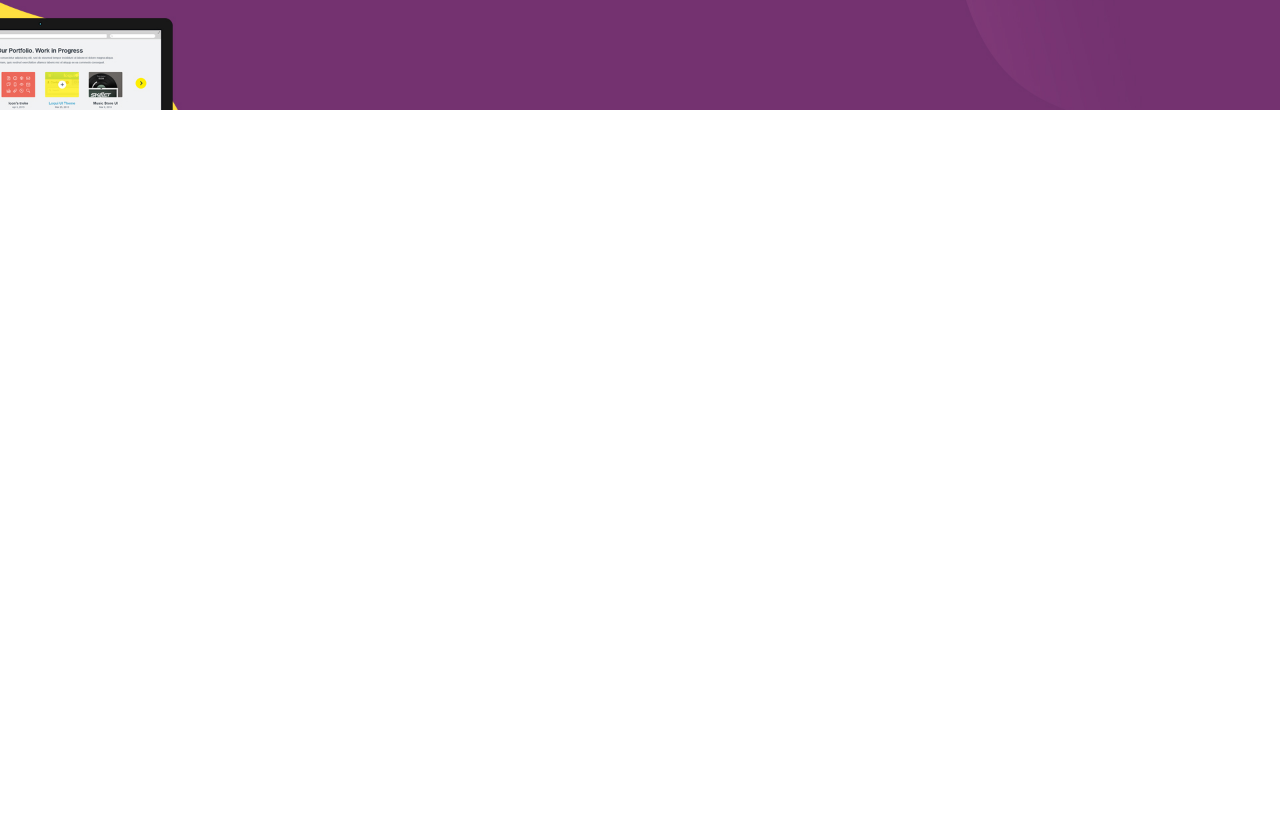
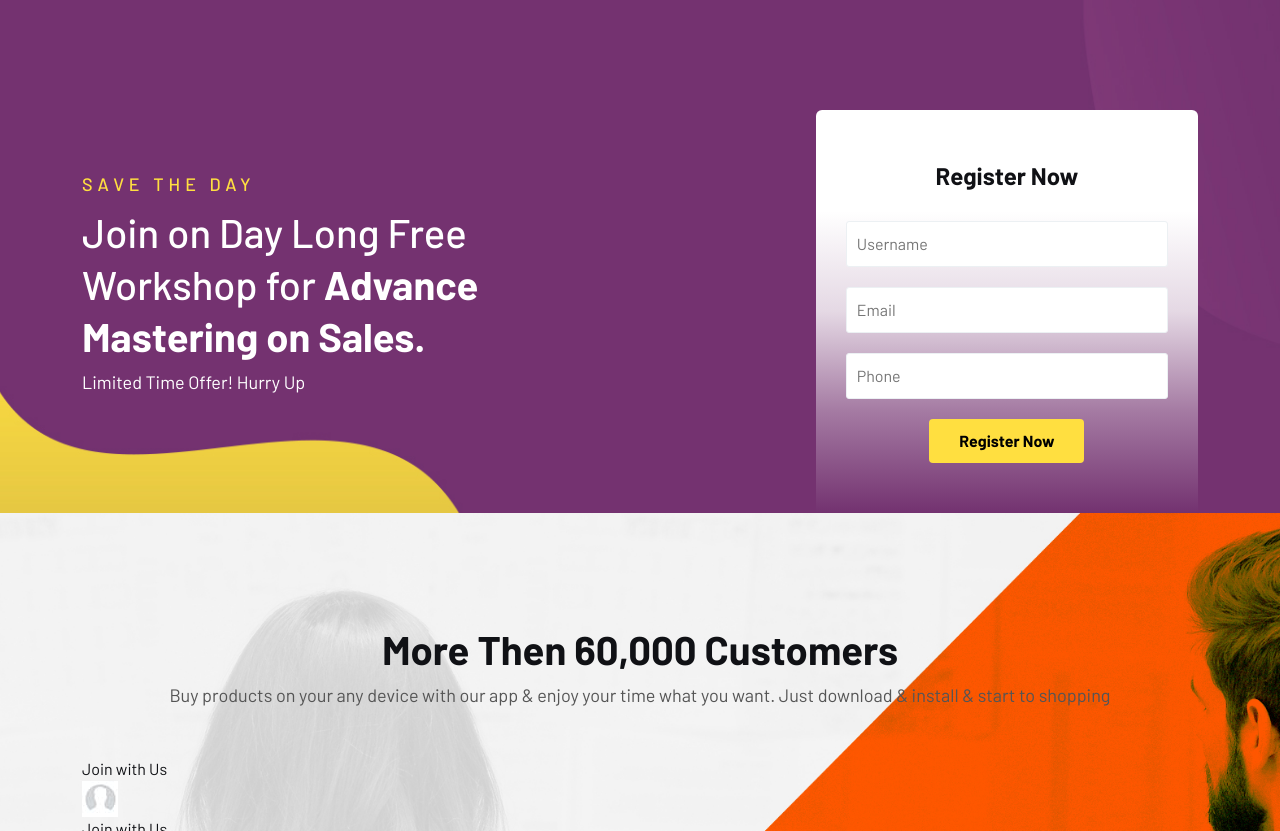
Before and after one commit to hamzakamran456/shop-cart, a React (Vite) app in the folder shop-cart-inner/: page / in a window 1280 px wide. Shown: the part 2749-3580 px from the top of the page. Before the commit the page ends 2859 px from the top, so only its background shows below. Built offline with nearby package versions, Linux system fonts and the light colour scheme.

Commit message:
register and locate separate page

```diff
--- a/shop-cart-inner/src/Home/Home.jsx
+++ b/shop-cart-inner/src/Home/Home.jsx
@@ -3,6 +3,7 @@
 import HomeCategory from "./HomeCategory";
 import CategoryShowCase from "./CategoryShowCase";
 import Register from "./Register";
+import LocationSprade from "./LocationSprade";
 
 const Home = () => {
   return (
@@ -11,6 +12,7 @@
       <HomeCategory />
       <CategoryShowCase />
       <Register />
+      <LocationSprade />
     </div>
   );
 };
--- /dev/null
+++ b/shop-cart-inner/src/Home/LocationSprade.jsx
@@ -0,0 +1,73 @@
+import React from "react";
+import { Link } from "react-router-dom";
+const title = "More Then 60,000 Customers";
+
+const desc =
+  "Buy products on your any device with our app & enjoy your time what you want. Just download & install & start to shopping";
+
+const clientsList = [
+  {
+    imgUrl: "/src/assets/images/clients/avater.jpg",
+    imgAlt: "education thumb rajibraj91 rajibraj",
+    text: "Join with Us",
+  },
+  {
+    imgUrl: "/src/assets/images/clients/avater.jpg",
+    imgAlt: "education thumb rajibraj91 rajibraj",
+    text: "Join with Us",
+  },
+  {
+    imgUrl: "/src/assets/images/clients/avater.jpg",
+    imgAlt: "education thumb rajibraj91 rajibraj",
+    text: "Join with Us",
+  },
+  {
+    imgUrl: "/src/assets/images/clients/avater.jpg",
+    imgAlt: "education thumb rajibraj91 rajibraj",
+    text: "Join with Us",
+  },
+  {
+    imgUrl: "/src/assets/images/clients/avater.jpg",
+    imgAlt: "education thumb rajibraj91 rajibraj",
+    text: "Join with Us",
+  },
+  {
+    imgUrl: "/src/assets/images/clients/avater.jpg",
+    imgAlt: "education thumb rajibraj91 rajibraj",
+    text: "Join with Us",
+  },
+  {
+    imgUrl: "/src/assets/images/clients/avater.jpg",
+    imgAlt: "education thumb rajibraj91 rajibraj",
+    text: "Join with Us",
+  },
+];
+
+const LocationSprade = () => {
+  return (
+    <div className="clients-section style-4 padding-tb">
+      <div className="container">
+        <div className="section-header text-center">
+          <h2 className="title">{title}</h2>
+          <p>{desc}</p>
+        </div>
+        <div className="section-wrapper">
+          <div className="clients">
+            {clientsList.map((val, i) => (
+              <div key={i} className="client-list">
+                <Link to="/signup" className="client-content">
+                  <span>{val.text}</span>
+                </Link>
+                <div className="client-thumb">
+                  <img src={val.imgUrl} alt="" />
+                </div>
+              </div>
+            ))}
+          </div>
+        </div>
+      </div>
+    </div>
+  );
+};
+
+export default LocationSprade;
--- a/shop-cart-inner/src/Home/Register.jsx
+++ b/shop-cart-inner/src/Home/Register.jsx
@@ -1,7 +1,7 @@
 import React from "react";
 const subTitle = "Save The Day";
 const title = (
-  <h2>
+  <h2 className="title">
     Join on Day Long Free Workshop for{" "}
     <b>
       Advance <span>Mastering</span> on Sales.
@@ -15,7 +15,43 @@
   return (
     <section className="register-section padding-tb pb-0">
       <div className="container">
-        <div></div>
+        <div className="row g-4 row-cols-lg-2 row-cols-lg align-items-center">
+          <div className="col">
+            <div className="section-header">
+              <span className="subtitle">{subTitle}</span>
+              {title}
+              <p>{desc}</p>
+            </div>
+          </div>
+          <div className="col">
+            <div className="section-wrapper">
+              <h4>Register Now</h4>
+              <form className="register-form">
+                <input
+                  type="text"
+                  name="name"
+                  placeholder="Username"
+                  className="reg-input"
+                />
+                <input
+                  type="email"
+                  name="email"
+                  placeholder="Email"
+                  className="reg-input"
+                />
+                <input
+                  type="number"
+                  name="number"
+                  placeholder="Phone"
+                  className="reg-input"
+                />
+                <button type="submit" className="lab-btn">
+                  Register Now
+                </button>
+              </form>
+            </div>
+          </div>
+        </div>
       </div>
     </section>
   );
```
